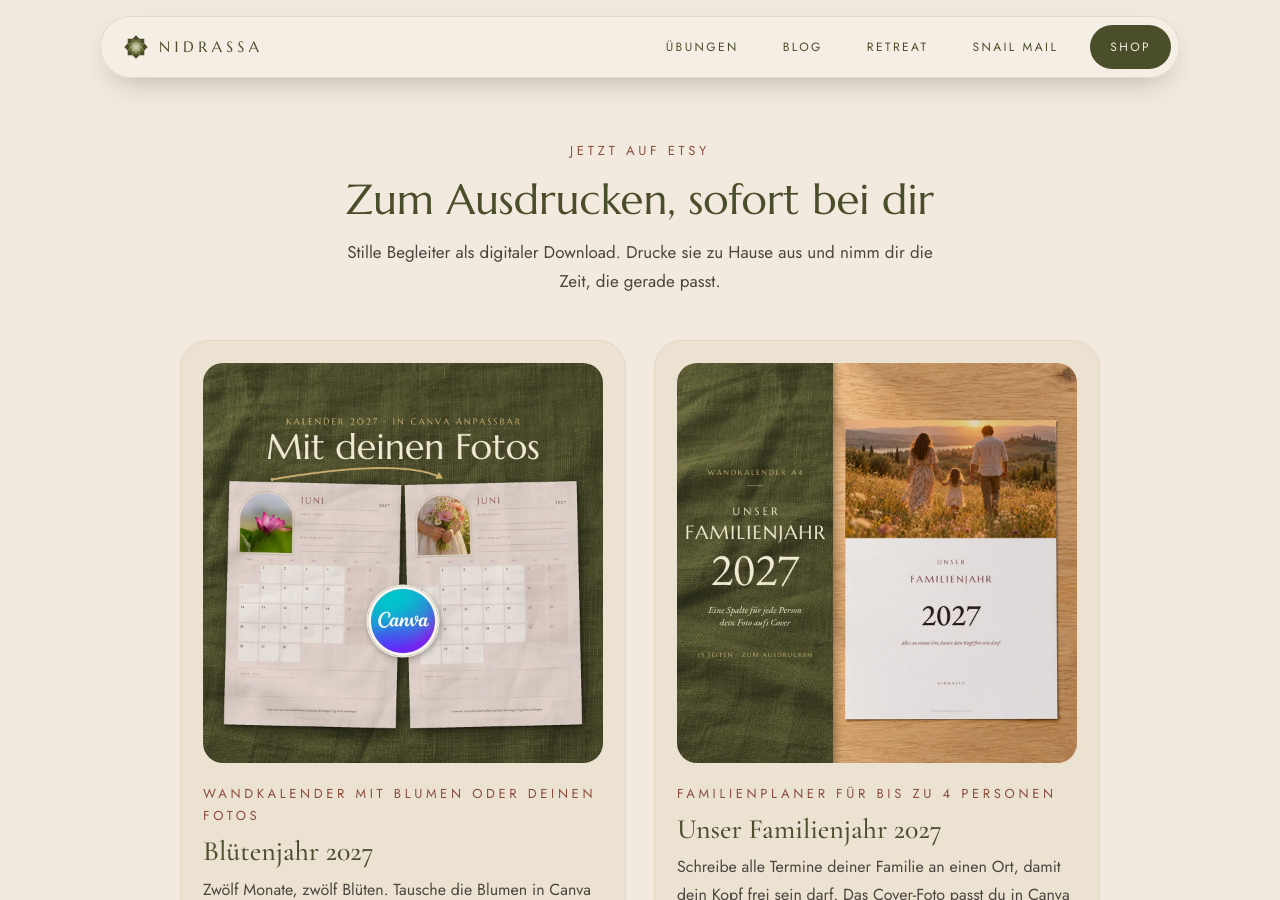
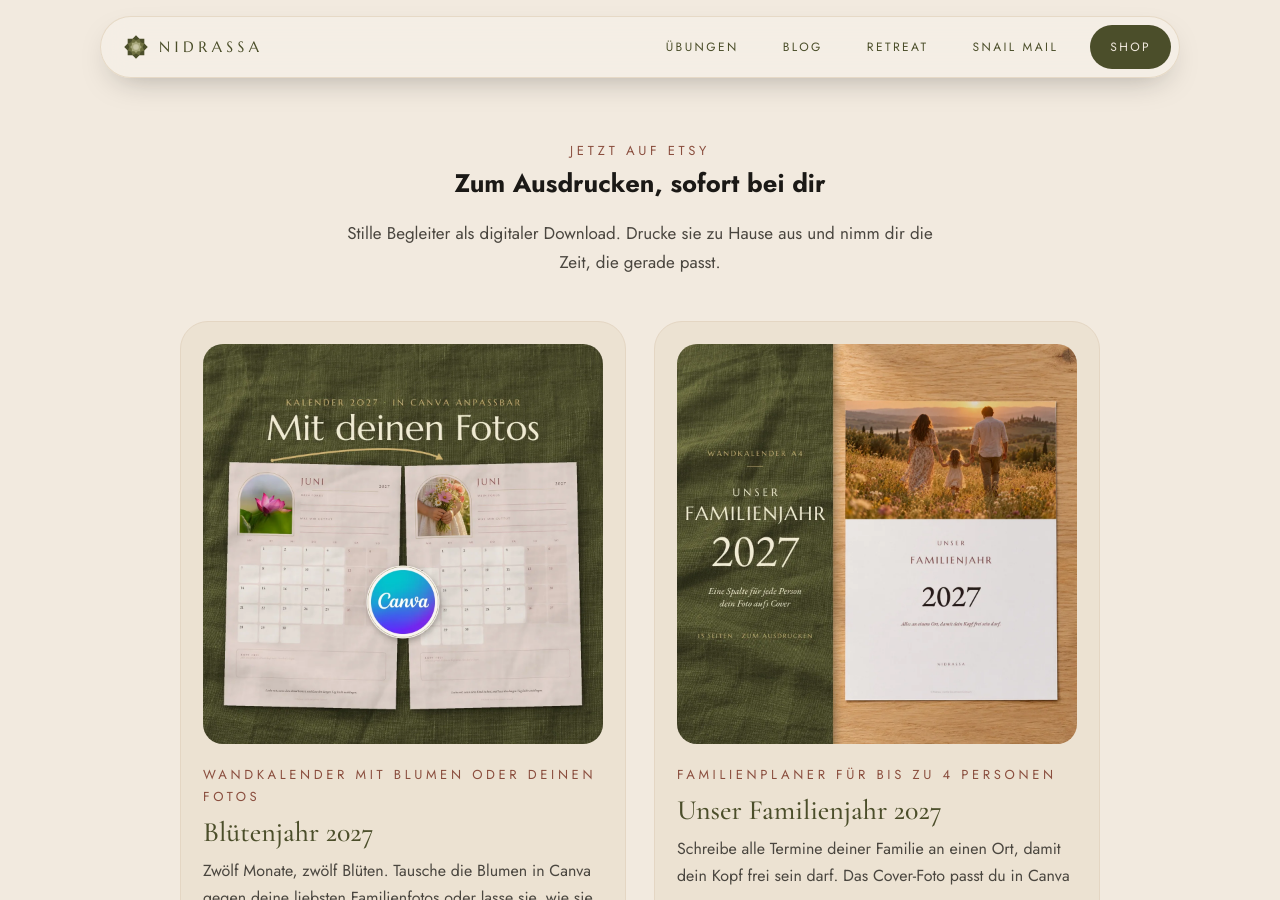
Before and after one commit to Alephantom/nidrassa, a Jekyll site: the page built from shop.html, in a window 1280 px wide and 900 px high. Built offline with Jekyll 4.4.1, drawn with Linux system fonts in a browser that asks for light colours.

```diff
--- a/shop.html
+++ b/shop.html
@@ -12,7 +12,7 @@ permalink: /shop/
   <div class="wrap">
     <div class="fund-head">
       <p class="eyebrow">Jetzt auf Etsy</p>
-      <h2>Zum Ausdrucken, sofort bei dir</h2>
+      <h1>Zum Ausdrucken, sofort bei dir</h1>
       <p>Stille Begleiter als digitaler Download. Drucke sie zu Hause aus und nimm dir die Zeit, die gerade passt.</p>
     </div>
     <div class="etsy-grid">
```
